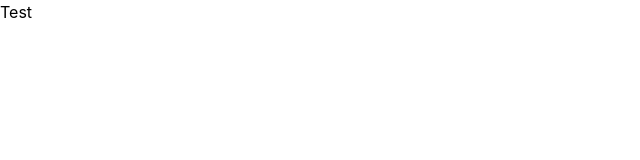
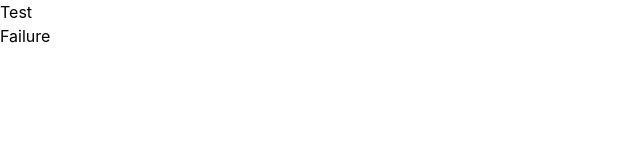
Before and after one commit to shogosakihama/git-practice, a Nuxt app: page /test in a window 1280 px wide. Shown: the top 160 px of the page, without its empty margins (0-640 px from the left). Built offline with nearby package versions, Linux system fonts and the light colour scheme.

Commit message:
あえて失敗させる

```diff
--- a/pages/test.vue
+++ b/pages/test.vue
@@ -1,3 +1,6 @@
 <template>
-  <div>Test</div>
+  <div>
+    <div>Test</div>
+    <div>Failure</div>
+  </div>
 </template>
```
